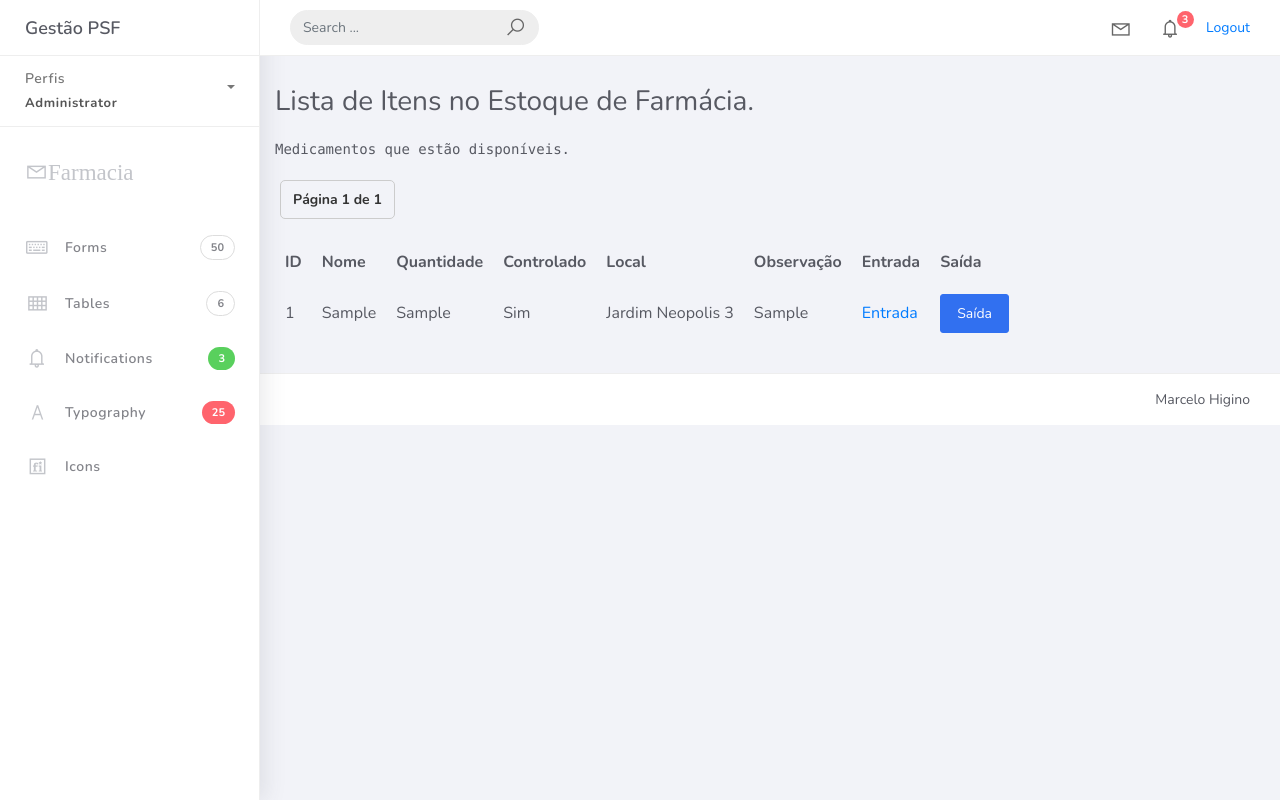
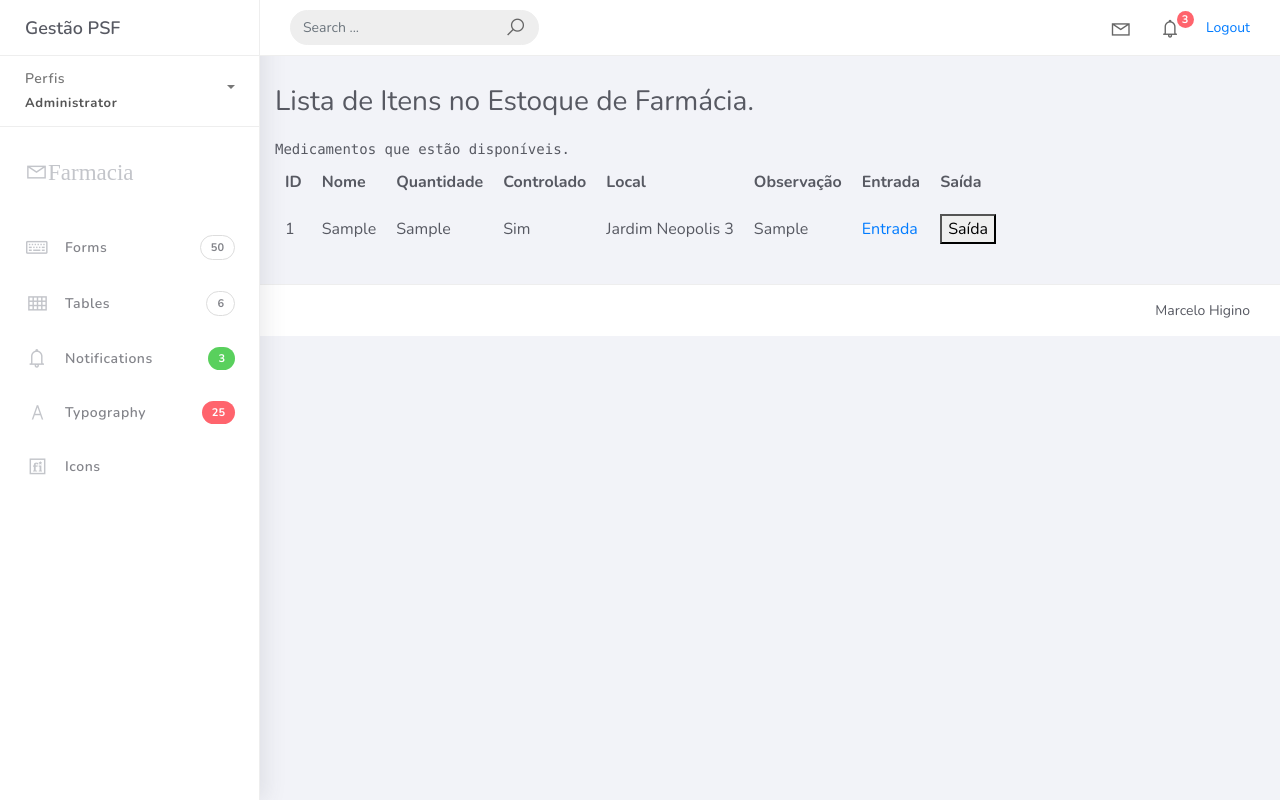
Before and after one commit to marcelohiginoduarte/PSF, a Django app: page /Farmacia/estoque in a window 1280 px wide. Run offline with Django 5.2, Linux system fonts and the light colour scheme; tables that the repository leaves empty hold one stand-in row (values such as "Sample post"); some libraries are stand-ins or nearby versions.

```diff
--- a/Farmacia/admin.py
+++ b/Farmacia/admin.py
@@ -9,7 +9,7 @@ admin.site.register(EstoqueFarmacia, EstoqueAdmin)
 
 
 class SaidaAdmin(admin.ModelAdmin):
-    list_display = ['cpf', 'quantidade', ]
+    list_display = ['id','cpf', 'quantidade', ]
     list_display_links = ['cpf', 'quantidade']
 
 admin.site.register(SaidaEstoque, SaidaAdmin)
--- a/Farmacia/forms.py
+++ b/Farmacia/forms.py
@@ -10,11 +10,11 @@ class EstoqueFarmaciaForm(forms.ModelForm):
 class SaidaEstoqueForm(forms.ModelForm):
     class Meta:
         model = SaidaEstoque
-        fields = ['quantidade', 'responsavel_recebimento', 'responsacel_entrega', 'cpf', 'sus', 'motivo']
+        fields = ['quantidade', 'responsavel_recebimento', 'responsavel_entrega', 'cpf', 'sus', 'motivo']
         widgets = {
             'quantidade': forms.NumberInput(attrs={'class': 'form-control'}),
             'responsavel_recebimento': forms.TextInput(attrs={'class': 'form-control'}),
-            'responsacel_entrega': forms.TextInput(attrs={'class': 'form-control'}),
+            'responsavel_entrega': forms.TextInput(attrs={'class': 'form-control'}),
             'cpf': forms.TextInput(attrs={'class': 'form-control'}),
             'sus': forms.TextInput(attrs={'class': 'form-control'}),
             'motivo': forms.Textarea(attrs={'class': 'form-control', 'rows': 3}),
@@ -24,6 +24,6 @@ class SaidaEstoqueForm(forms.ModelForm):
 class SaidaRemediosRecitasForm(forms.ModelForm):
     class Meta:
         model = SaidaRemediosRecitas
-        fields = ['medico_da_receita', 'data_receita', 'responsacel_entrega', 'quantidade']
+        fields = ['medico_da_receita', 'data_receita', 'responsavel_entrega', 'quantidade']
 
     data_receita = forms.DateField(widget=forms.SelectDateWidget(years=range(2000, 2100)))
--- a/Farmacia/models.py
+++ b/Farmacia/models.py
@@ -19,7 +19,7 @@ class EstoqueFarmacia(models.Model):
 class SaidaEstoque(models.Model):
     item = models.ForeignKey(EstoqueFarmacia, on_delete=models.CASCADE)
     responsavel_recebimento = models.CharField(max_length=150, null=True, blank=True)
-    responsacel_entrega = models.CharField(max_length=150, null=True, blank=True)
+    responsavel_entrega = models.CharField(max_length=150, null=True, blank=True)
     quantidade = models.IntegerField()
     data_saida = models.DateField()
     cpf = models.CharField(max_length=15, blank=False, null=False)
@@ -37,6 +37,6 @@ class SaidaRemediosRecitas(models.Model):
     item = models.ForeignKey(EstoqueFarmacia, on_delete=models.CASCADE)
     medico_da_receita = models.CharField(max_length=150, null=True, blank=True)
     data_receita = models.DateField()
-    responsacel_entrega = models.CharField(max_length=150, null=True, blank=True)
+    responsavel_entrega = models.CharField(max_length=150, null=True, blank=True)
     quantidade = models.IntegerField()
     data_saida = models.DateField()
--- a/Farmacia/templates/Farmacia_modal_saida.html
+++ b/Farmacia/templates/Farmacia_modal_saida.html
@@ -9,6 +9,7 @@
         <form method="POST">
             {% csrf_token %}
             {{ form.as_p }}
+            <br>
             <button type="submit">Salvar Saída</button>
         </form>
     </div>
--- a/Farmacia/templates/Farmacia_todos_itens.html
+++ b/Farmacia/templates/Farmacia_todos_itens.html
@@ -5,26 +5,20 @@
     .styled-table {
         font-size: 16px;
     }
-
     .styled-table th, .styled-table td {
         padding: 10px;
     }
-
     .styled-table tr:hover {
         background-color: #f2f2f2;
         cursor: pointer;
     }
-
     .styled-table .selected {
         background-color: #d1ffd1;
     }
-
     h2 {
         font-size: 28px;
         margin-bottom: 20px;
     }
-
-    /* Modal */
     .modal {
         display: none;
         align-items: center;
@@ -38,7 +32,6 @@
         background-color: rgba(0, 0, 0, 0.4);
         overflow-y: auto;
     }
-
     .modal-content {
         background-color: #fff;
         padding: 20px;
@@ -48,54 +41,15 @@
         max-height: 80vh;
         overflow-y: auto;
     }
-
     .close {
         float: right;
         font-size: 28px;
         cursor: pointer;
     }
-    .pagination {
-        margin-top: 20px;
-        text-align: center;
-    }
-
-    .pagination a, .pagination span {
-        display: inline-block;
-        padding: 8px 12px;
-        margin: 0 5px;
-        border: 1px solid #ccc;
-        border-radius: 5px;
-        text-decoration: none;
-        color: #333;
-    }
-
-    .pagination a:hover {
-        background-color: #007bff;
-        color: white;
-    }
-
-    .pagination span {
-        font-weight: bold;
-    }
-
 </style>
 
 <h2>Lista de Itens no Estoque de Farmácia.</h2>
 <samp>Medicamentos que estão disponíveis.</samp>
-<br>
-<div class="pagination">
-    {% if page_obj.has_previous %}
-        <a href="?page=1"> Primeira </a>
-        <a href="?page={{ page_obj.previous_page_number }}">Anterior </a>
-    {% endif %}
-
-    <span> Página {{ page_obj.number }} de {{ page_obj.paginator.num_pages }}</span>
-
-    {% if page_obj.has_next %}
-        <a href="?page={{ page_obj.next_page_number }}"> Próxima </a>
-        <a href="?page={{ page_obj.paginator.num_pages }}"> Última </a>
-    {% endif %}
-</div>
 <br>
 <table class="styled-table">
     <thead>
@@ -121,129 +75,81 @@
             <td>{{ item.observacao }}</td>
             <td><a href="#">Entrada</a></td>
             <td>
-                    <button type="button" class="btn btn-primary" onclick="abrirModalSaida({{ item.id }}, '{{ item.remedioNome }}', {{ item.controlado|lower }})">
+                <button onclick="abrirModalSaida({{ item.id }}, '{{ item.remedio }}', {{ item.controlado|yesno:'true,false' }})">
                     Saída
                 </button>
             </td>
-
         </tr>
         {% endfor %}
     </tbody>
 </table>
 
-<!-- Modal de Receita - Exibe apenas para itens controlados -->
-{% for item in page_obj %}
-    {% if item.controlado %}
-        <div class="modal fade" id="modalReceita{{ item.id }}" tabindex="-1" aria-labelledby="modalReceitaLabel{{ item.id }}" aria-hidden="true">
-            <div class="modal-dialog">
+<!-- Modal Saída Normal -->
+<div id="modalSaida" class="modal">
     <div class="modal-content">
-                    <div class="modal-header">
-                        <h5 class="modal-title" id="modalReceitaLabel{{ item.id }}">Informações da Receita</h5>
-                        <button type="button" class="btn-close" data-bs-dismiss="modal" aria-label="Close"></button>
-                    </div>
-                    <div class="modal-body">
-                        <form method="POST" action="{% url 'salvar_saida_receita' item.id %}">
+        <span class="close" onclick="fecharModal('modalSaida')">&times;</span>
+        <h2>Registrar Saída - <span id="remedioNome"></span></h2>
+        <form id="saidaForm" method="POST" action="">
             {% csrf_token %}
-                            <div class="mb-3">
-                                <label for="medico_da_receita" class="form-label">Médico da Receita</label>
-                                <input type="text" class="form-control" id="medico_da_receita" name="medico_da_receita" required>
-                            </div>
-                            <div class="mb-3">
-                                <label for="data_receita" class="form-label">Data da Receita</label>
-                                <input type="date" class="form-control" id="data_receita" name="data_receita" required>
-                            </div>
-                            <div class="mb-3">
-                                <label for="responsacel_entrega" class="form-label">Responsável pela Entrega</label>
-                                <input type="text" class="form-control" id="responsacel_entrega" name="responsacel_entrega" required>
-                            </div>
-                            <div class="mb-3">
-                                <label for="quantidade" class="form-label">Quantidade</label>
-                                <input type="number" class="form-control" id="quantidade" name="quantidade" required>
-                            </div>
-                            <button type="submit" class="btn btn-primary">Registrar Saída</button>
+            <input type="hidden" name="item_id" id="item_id">
+            <label>Quantidade:</label>
+            <input type="number" name="quantidade" class="form-control" required>
+            <label>Responsável Recebimento:</label>
+            <input type="text" name="responsavel_recebimento" class="form-control" required>
+            <label>Responsável Entrega:</label>
+            <input type="text" name="responsavel_entrega" class="form-control" required>
+            <label>CPF:</label>
+            <input type="text" name="cpf" class="form-control" required>
+            <label>SUS:</label>
+            <input type="text" name="sus" class="form-control" required>
+            <label>Motivo:</label>
+            <textarea name="motivo" class="form-control"></textarea>
+            <br>
+            <button type="submit">Salvar Saída</button>
         </form>
     </div>
 </div>
+
+<!-- Modal Receita (Controlado) -->
+{% for item in page_obj %}
+{% if item.controlado %}
+<div id="modalReceita{{ item.id }}" class="modal">
+    <div class="modal-content">
+        <span class="close" onclick="fecharModal('modalReceita{{ item.id }}')">&times;</span>
+        <h2>Saída Controlada - {{ item.remedio }}</h2>
+        <form method="POST" action="{% url 'salvar_saida_receita' item.id %}">
+            {% csrf_token %}
+            <label>Médico da Receita:</label>
+            <input type="text" name="medico_da_receita" class="form-control" required>
+            <label>Data da Receita:</label>
+            <input type="date" name="data_receita" class="form-control" required>
+            <label>Responsável Entrega:</label>
+            <input type="text" name="responsavel_entrega" class="form-control" required>
+            <label>Quantidade:</label>
+            <input type="number" name="quantidade" class="form-control" required>
+            <br>
+            <button type="submit">Registrar Saída Controlada</button>
+        </form>
     </div>
 </div>
 {% endif %}
 {% endfor %}
 
-<!-- Modal de Saída - Sempre aparece quando clicado -->
-<div id="modalSaida" class="modal">
-    <div class="modal-content">
-        <span class="close" onclick="fecharModal()">&times;</span>
-        <h2>Registrar Saída - <span id="remedioNome"></span></h2>
-        <form id="saidaForm" method="POST">
-            {% csrf_token %}
-            <input type="hidden" name="item_id" id="item_id">
-
-            <label for="quantidade">Quantidade:</label>
-            <input type="number" name="quantidade" id="quantidade" class="form-control" required>
-
-            <label for="responsavel_recebimento">Responsável Recebimento:</label>
-            <input type="text" name="responsavel_recebimento" class="form-control" required>
-
-            <label for="responsacel_entrega">Responsável Entrega:</label>
-            <input type="text" name="responsacel_entrega" class="form-control" required>
-
-            <label for="cpf">CPF:</label>
-            <input type="text" name="cpf" class="form-control" required>
-
-            <label for="sus">SUS:</label>
-            <input type="text" name="sus" class="form-control" required>
-
-            <label for="motivo">Motivo:</label>
-            <textarea name="motivo" class="form-control"></textarea>
-
-            <button type="submit">Salvar Saída</button>
-        </form>
-    </div>
-</div>
-
 <script>
 function abrirModalSaida(itemId, remedioNome, controlado) {
+    if (controlado) {
+        const modalId = "modalReceita" + itemId;
+        document.getElementById(modalId).style.display = "flex";
+    } else {
+        document.getElementById("remedioNome").innerText = remedioNome;
         document.getElementById("item_id").value = itemId;
-    document.getElementById("remedioNome").innerText = remedioNome;
-
-    let modalSaida = new bootstrap.Modal(document.getElementById("modalSaida"));
-    modalSaida.show();
-
-    // Salva se o medicamento é controlado para abrir o próximo modal depois
-    document.getElementById("modalSaida").setAttribute("data-controlado", controlado);
-}
-
-function confirmarSaida() {
-    let modalSaidaEl = document.getElementById("modalSaida");
-    let controlado = modalSaidaEl.getAttribute("data-controlado") === "true";
-
-    // Fecha o modal de saída
-    let modalSaida = bootstrap.Modal.getInstance(modalSaidaEl);
-    modalSaida.hide();
-
-    // Se for controlado, abre o modal de receita
-    if (controlado) {
-        let modalReceita = new bootstrap.Modal(document.getElementById("modalReceita"));
-        modalReceita.show();
-    } else {
-        alert("Saída confirmada!");
+        document.getElementById("saidaForm").action = `/Farmacia/saida_estoque/${itemId}/`;
+        document.getElementById("modalSaida").style.display = "flex";
     }
 }
 
-function enviarReceita() {
-    let receitaArquivo = document.getElementById("receitaArquivo").files[0];
-
-    if (!receitaArquivo) {
-        alert("Por favor, envie a receita.");
-        return;
+function fecharModal(modalId) {
+    document.getElementById(modalId).style.display = "none";
 }
-
-    alert("Receita enviada com sucesso!");
-    let modalReceita = bootstrap.Modal.getInstance(document.getElementById("modalReceita"));
-    modalReceita.hide();
-}
-
-
 </script>
-
 {% endblock %}
--- a/Farmacia/views.py
+++ b/Farmacia/views.py
@@ -68,6 +68,7 @@ class SaidaEstoqueViewSet(viewsets.ModelViewSet):
 
 
 def saida_estoque(request, item_id):
+    print(f"Recebido item_id: {item_id}")
     item = get_object_or_404(EstoqueFarmacia, id=item_id)
 
     if request.method == "POST":
@@ -115,7 +116,7 @@ def saida_estoque(request, item_id):
         item.save()
 
         messages.success(request, f"Saída de {quantidade_saida} unidades registrada!")
-        return redirect("estoque_farmacia")
+        return redirect("estoque farmacia")
 
     else:
         form = SaidaEstoqueForm()
```
Also changed, not shown: Farmacia/migrations/0006_rename_responsacel_entrega_saidaestoque_responsavel_entrega_and_more.py (added). Lines whose indentation alone changed are shown as unchanged.
